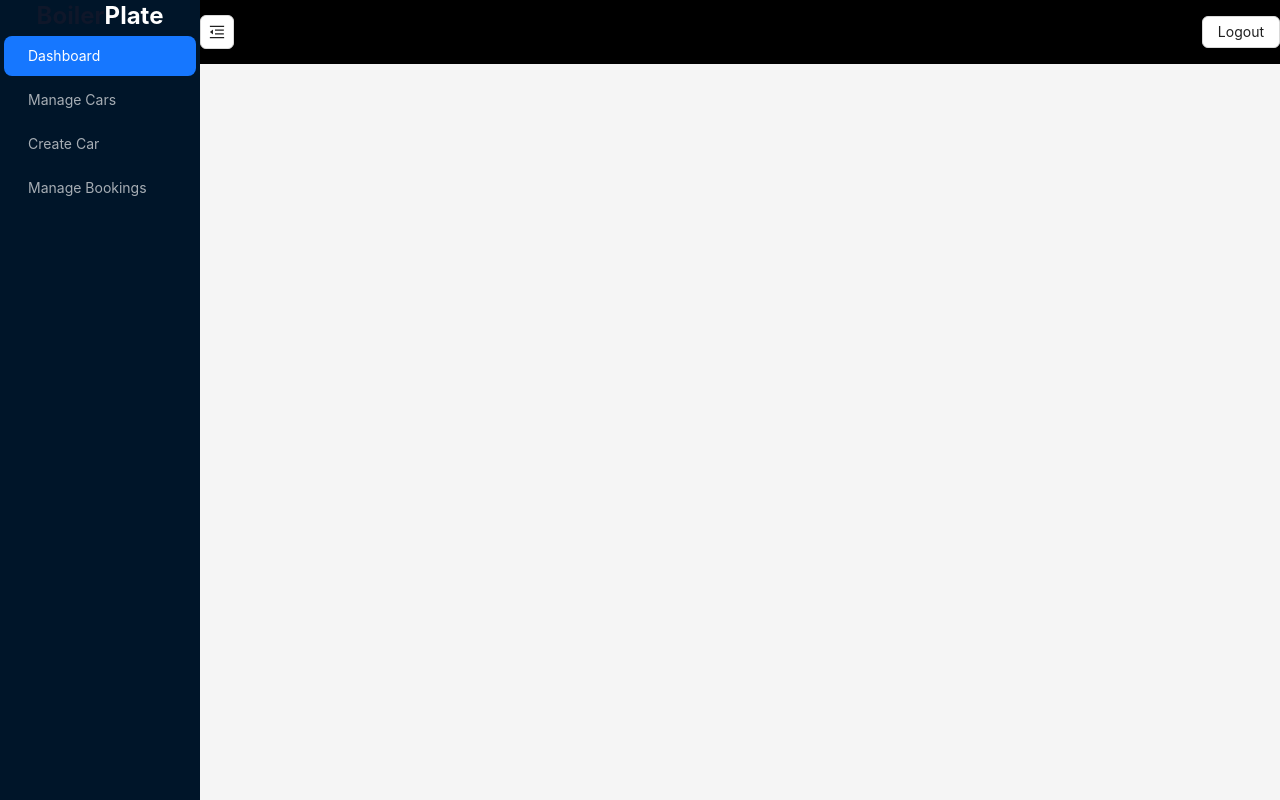
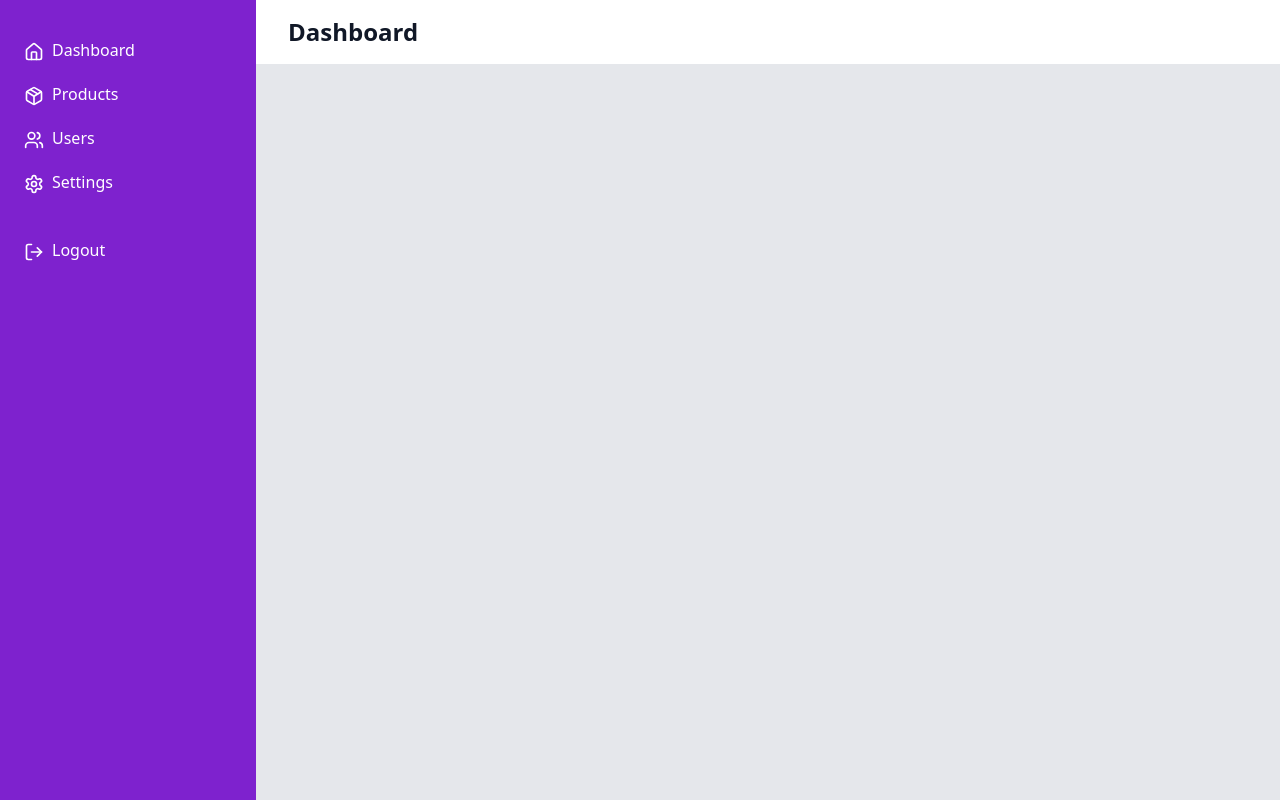
Before and after one commit to Forhad96/BuyBazaar-client, a React (Vite) app: page /user in a window 1280 px wide. Built offline with nearby package versions, Linux system fonts and the light colour scheme.

Commit message:
feat:add dashboard layout

```diff
--- a/src/components/layout/DashboardLayout.tsx
+++ b/src/components/layout/DashboardLayout.tsx
@@ -1,53 +1,73 @@
-import { Button, Flex, Layout } from "antd";
-import { Outlet, useNavigate } from "react-router-dom";
-import Sidebar from "./Sidebar";
-import { useDispatch } from "react-redux";
-import { logout } from "../../redux/features/auth/authSlice";
-import { useState } from "react";
-const { Header, Content } = Layout;
-import { MenuFoldOutlined, MenuUnfoldOutlined } from "@ant-design/icons";
-const DashboardLayout = () => {
-  const [collapsed, setCollapsed] = useState(false);
-  const navigate = useNavigate();
-  const dispatch = useDispatch();
+import { ReactNode, useState } from 'react'
+import { Home, Package, Users, Settings, LogOut } from 'lucide-react'
+import { Link } from 'react-router-dom'
+
+type DashboardLayoutProps = {
+  children: ReactNode
+}
+
+export default function DashboardLayout({ children }: DashboardLayoutProps) {
+  const [isSidebarOpen, setIsSidebarOpen] = useState(false)
+
 
   const handleLogout = () => {
-    dispatch(logout());
-    navigate("/login");
-  };
+    // In a real application, you would implement proper logout logic here
+    console.log('Logging out')
+    // router.push('/login')
+  }
+
   return (
-    <Layout style={{ height: "100%" }}>
-      <Sidebar collapsed={collapsed} />
-      <Layout>
-        <Header  style={{ padding: 0,  backgroundColor: "black" }}>
-          <Flex justify="space-between" style={{paddingTop:15}} align="center">
-            <Button
-              type="default"
-              icon={collapsed ? <MenuUnfoldOutlined /> : <MenuFoldOutlined />}
-              onClick={() => setCollapsed(!collapsed)}
-              style={{
-                fontSize: "16px",
-                width: 34,
-                height: 34,
-              }}
-            />
-            <Button onClick={handleLogout}>Logout</Button>
-          </Flex>
-        </Header>
-        <Content style={{ margin: "24px 16px 0" }}>
-          <div
-            style={{
-              padding: 24,
-              minHeight: 360,
-            }}
-          >
-            {/*render Outlet */}
-            <Outlet />
+    <div className="flex h-screen bg-gray-100">
+      {/* Sidebar */}
+      <aside
+        className={`bg-purple-700 text-white w-64 space-y-6 py-7 px-2 absolute inset-y-0 left-0 transform ${
+          isSidebarOpen ? 'translate-x-0' : '-translate-x-full'
+        } md:relative md:translate-x-0 transition duration-200 ease-in-out`}
+      >
+        <nav>
+          <Link to="/dashboard" className="block py-2.5 px-4 rounded transition duration-200 hover:bg-purple-600">
+            <Home className="inline-block mr-2" size={20} />
+            Dashboard
+          </Link>
+          <Link to="/dashboard/products" className="block py-2.5 px-4 rounded transition duration-200 hover:bg-purple-600">
+            <Package className="inline-block mr-2" size={20} />
+            Products
+          </Link>
+          <Link to="/dashboard/users" className="block py-2.5 px-4 rounded transition duration-200 hover:bg-purple-600">
+            <Users className="inline-block mr-2" size={20} />
+            Users
+          </Link>
+          <Link to="/dashboard/settings" className="block py-2.5 px-4 rounded transition duration-200 hover:bg-purple-600">
+            <Settings className="inline-block mr-2" size={20} />
+            Settings
+          </Link>
+        </nav>
+        <button
+          onClick={handleLogout}
+          className="block w-full py-2.5 px-4 rounded transition duration-200 hover:bg-purple-600 text-left"
+        >
+          <LogOut className="inline-block mr-2" size={20} />
+          Logout
+        </button>
+      </aside>
+
+      {/* Main content */}
+      <div className="flex-1 flex flex-col overflow-hidden">
+        <header className="bg-white shadow-md">
+          <div className="max-w-7xl mx-auto py-4 px-4 sm:px-6 lg:px-8 flex justify-between items-center">
+            <h1 className="text-2xl font-semibold text-gray-900">Dashboard</h1>
+            <button
+              onClick={() => setIsSidebarOpen(!isSidebarOpen)}
+              className="md:hidden bg-purple-600 text-white p-2 rounded-md"
+            >
+              {isSidebarOpen ? 'Close' : 'Menu'}
+            </button>
           </div>
-        </Content>
-      </Layout>
-    </Layout>
-  );
-};
-
-export default DashboardLayout;
+        </header>
+        <main className="flex-1 overflow-x-hidden overflow-y-auto bg-gray-200">
+          <div className="container mx-auto px-6 py-8">{children}</div>
+        </main>
+      </div>
+    </div>
+  )
+}
```
